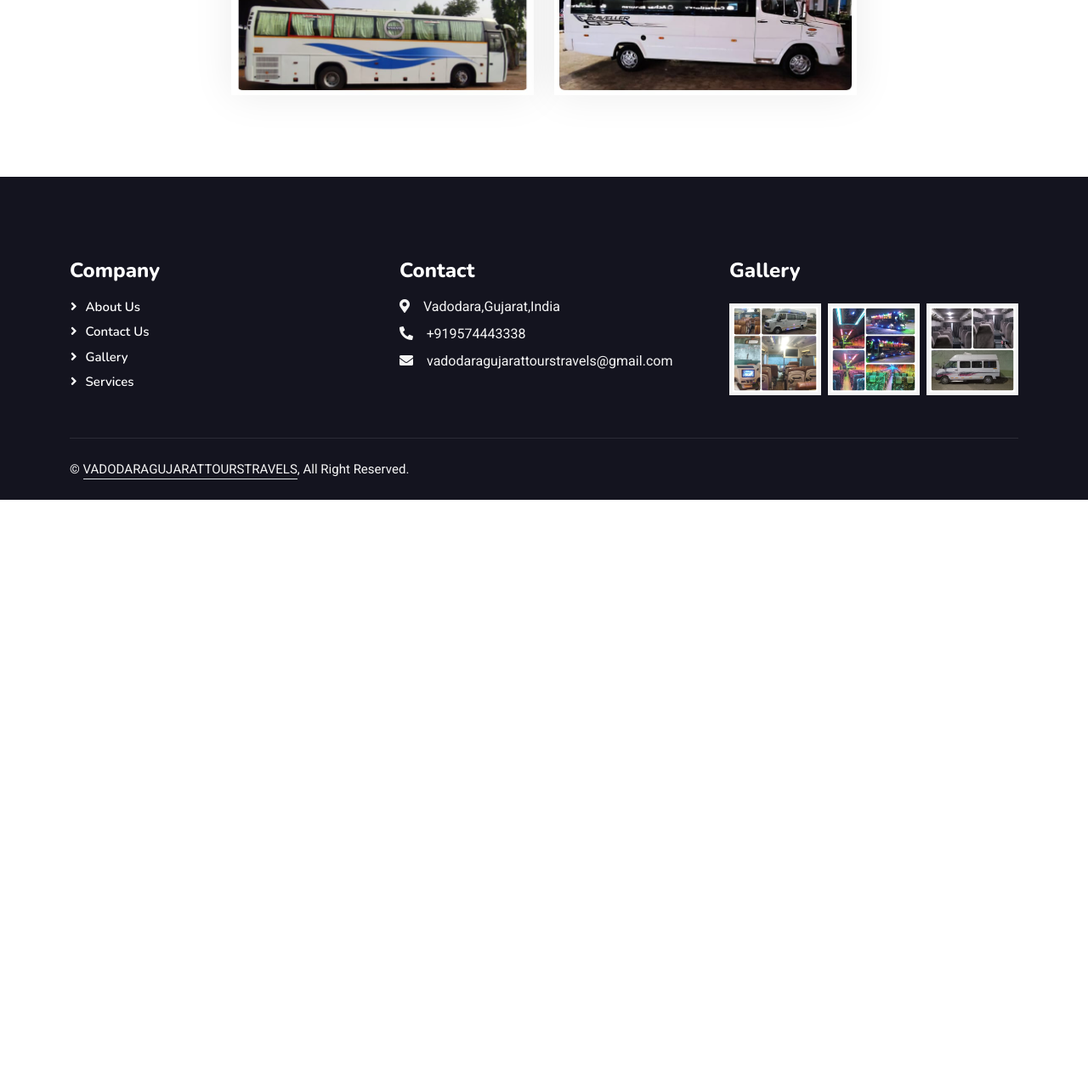
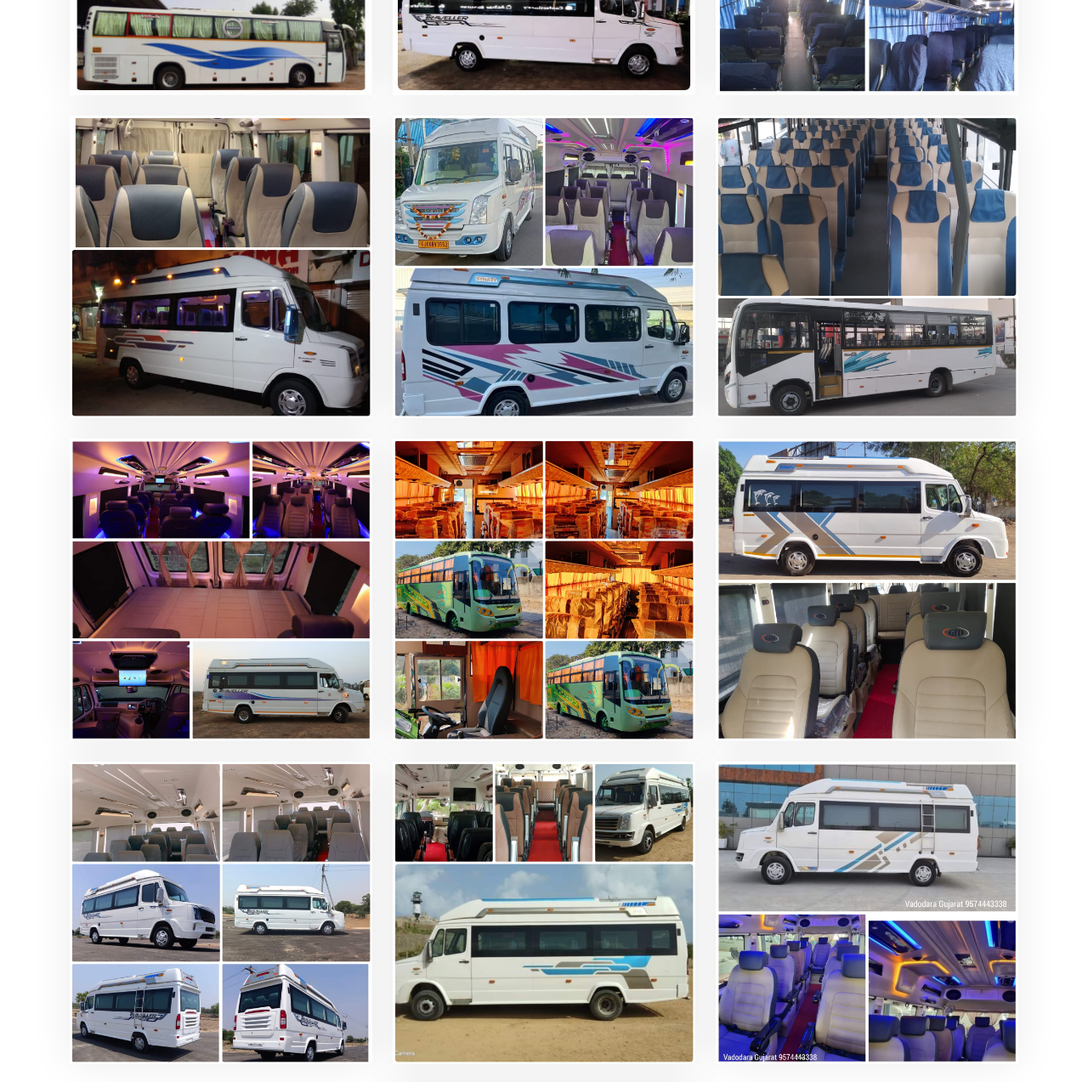
Before and after one commit to MohammedAjari/Tours-Travels, a plain HTML site: page Gallery.html in a window 1280 px wide. Shown: the part 2920-4193 px from the top of the page at 85% size. Before the commit the page ends 3508 px from the top, so only its background shows below. Drawn offline with nearby package versions, Linux system fonts and the light colour scheme.

Commit message:
added more images

```diff
--- a/Gallery.html
+++ b/Gallery.html
@@ -249,6 +249,83 @@
                         </div>
                     </div>
                 </div>
+                <div class="col-lg-4 col-md-6 wow fadeInUp" data-wow-delay="0.5s">
+                    <div class="package-item">
+                        <div class="overflow-hidden">
+                            <img class="img-fluid" src="img/gallery/18.jpeg" alt="Vadodara Gujarat Tours & Travels">
+                        </div>
+                    </div>
+                </div>
+                <div class="col-lg-4 col-md-6 wow fadeInUp" data-wow-delay="0.5s">
+                    <div class="package-item">
+                        <div class="overflow-hidden">
+                            <img class="img-fluid" src="img/gallery/19.jpeg" alt="Vadodara Gujarat Tours & Travels">
+                        </div>
+                    </div>
+                </div>
+                <div class="col-lg-4 col-md-6 wow fadeInUp" data-wow-delay="0.5s">
+                    <div class="package-item">
+                        <div class="overflow-hidden">
+                            <img class="img-fluid" src="img/gallery/20.jpeg" alt="Vadodara Gujarat Tours & Travels">
+                        </div>
+                    </div>
+                </div>
+                <div class="col-lg-4 col-md-6 wow fadeInUp" data-wow-delay="0.5s">
+                    <div class="package-item">
+                        <div class="overflow-hidden">
+                            <img class="img-fluid" src="img/gallery/21.jpeg" alt="Vadodara Gujarat Tours & Travels">
+                        </div>
+                    </div>
+                </div>
+                <div class="col-lg-4 col-md-6 wow fadeInUp" data-wow-delay="0.5s">
+                    <div class="package-item">
+                        <div class="overflow-hidden">
+                            <img class="img-fluid" src="img/gallery/22.jpeg" alt="Vadodara Gujarat Tours & Travels">
+                        </div>
+                    </div>
+                </div>
+                <div class="col-lg-4 col-md-6 wow fadeInUp" data-wow-delay="0.5s">
+                    <div class="package-item">
+                        <div class="overflow-hidden">
+                            <img class="img-fluid" src="img/gallery/23.jpeg" alt="Vadodara Gujarat Tours & Travels">
+                        </div>
+                    </div>
+                </div>
+                <div class="col-lg-4 col-md-6 wow fadeInUp" data-wow-delay="0.5s">
+                    <div class="package-item">
+                        <div class="overflow-hidden">
+                            <img class="img-fluid" src="img/gallery/24.jpeg" alt="Vadodara Gujarat Tours & Travels">
+                        </div>
+                    </div>
+                </div>
+                <div class="col-lg-4 col-md-6 wow fadeInUp" data-wow-delay="0.5s">
+                    <div class="package-item">
+                        <div class="overflow-hidden">
+                            <img class="img-fluid" src="img/gallery/25.jpeg" alt="Vadodara Gujarat Tours & Travels">
+                        </div>
+                    </div>
+                </div>
+                <div class="col-lg-4 col-md-6 wow fadeInUp" data-wow-delay="0.5s">
+                    <div class="package-item">
+                        <div class="overflow-hidden">
+                            <img class="img-fluid" src="img/gallery/26.jpeg" alt="Vadodara Gujarat Tours & Travels">
+                        </div>
+                    </div>
+                </div>
+                <div class="col-lg-4 col-md-6 wow fadeInUp" data-wow-delay="0.5s">
+                    <div class="package-item">
+                        <div class="overflow-hidden">
+                            <img class="img-fluid" src="img/gallery/27.jpeg" alt="Vadodara Gujarat Tours & Travels">
+                        </div>
+                    </div>
+                </div>
+                <div class="col-lg-4 col-md-6 wow fadeInUp" data-wow-delay="0.5s">
+                    <div class="package-item">
+                        <div class="overflow-hidden">
+                            <img class="img-fluid" src="img/gallery/28.jpeg" alt="Vadodara Gujarat Tours & Travels">
+                        </div>
+                    </div>
+                </div>
             </div>
         </div>
     </div>
```
Also changed, not shown: about.html (+26 -22 lines), index.html (+4 -4 lines), service.html (+1 -1 lines), img/gallery/18.jpeg (added), img/gallery/19.jpeg (added), img/gallery/20.jpeg (added), img/gallery/21.jpeg (added), img/gallery/22.jpeg (added), img/gallery/23.jpeg (added), img/gallery/24.jpeg (added), img/gallery/25.jpeg (added), img/gallery/26.jpeg (added), img/gallery/27.jpeg (added), img/gallery/28.jpeg (added), 1 more files.
